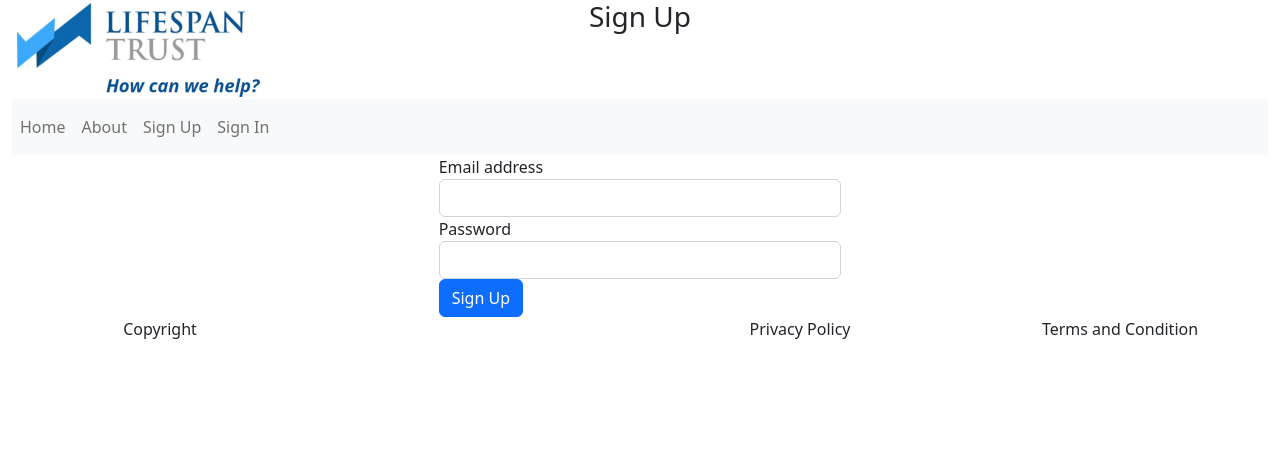
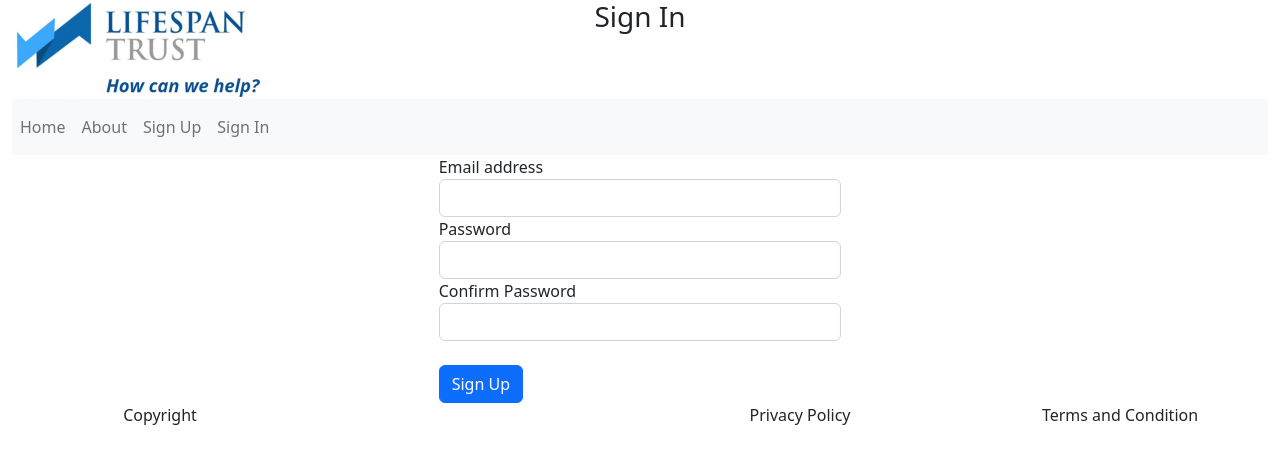
Before and after one commit to andrehewitt29/SleepData, a React (Create React App) app in the folder client/: page /signup in a window 1280 px wide. Shown: the top 464 px of the page. Built offline with nearby package versions, Linux system fonts and the light colour scheme.

Commit message:
Adjusted Format Of Pages

```diff
--- a/client/package.json
+++ b/client/package.json
@@ -8,6 +8,7 @@
     "@testing-library/react": "^13.4.0",
     "@testing-library/user-event": "^13.5.0",
     "bootstrap": "^5.2.3",
+    "firebase": "^9.22.0",
     "react": "^18.2.0",
     "react-bootstrap": "^2.7.4",
     "react-dom": "^18.2.0",
--- /dev/null
+++ b/client/src/components/SignInform.jsx
@@ -0,0 +1,26 @@
+import React from "react";
+
+function SignInForm(){
+    return(
+        <div class="row">
+                <div class="col-md-4"/>
+                <div class="col-md-4">
+                    <form>
+                        <div class="form-group">
+                            <label for="InputEmail">Email address</label>
+                            <input type="email" class="form-control" id="InputEmail" />
+                        </div>
+                        <div class="form-group">
+                            <label for="InputPassword">Password</label>
+                            <input type="password" class="form-control" id="InputPassword" />
+                        </div>
+                        <br/>
+                        <button type="submit" class="btn btn-primary">Sign Up</button>
+                    </form>
+                </div>
+                <div class="col-md-4"/>
+            </div>
+    )
+}
+
+export default SignInForm;
--- /dev/null
+++ b/client/src/components/SignUpForm.jsx
@@ -0,0 +1,30 @@
+import React from "react";
+
+function SignUpForm(){
+    return(
+        <div class="row">
+                <div class="col-md-4"/>
+                <div class="col-md-4">
+                    <form>
+                        <div class="form-group">
+                            <label for="InputEmail">Email address</label>
+                            <input type="email" class="form-control" id="InputEmail" />
+                        </div>
+                        <div class="form-group">
+                            <label for="InputPassword">Password</label>
+                            <input type="password" class="form-control" id="InputPassword" />
+                        </div>
+                        <div class="form-group">
+                            <label for="InputPassword">Confirm Password</label>
+                            <input type="password" class="form-control" id="InputPassword" />
+                        </div>
+                        <br/>
+                        <button type="submit" class="btn btn-primary">Sign Up</button>
+                    </form>
+                </div>
+                <div class="col-md-4"/>
+            </div>
+    )
+}
+
+export default SignUpForm;
--- a/client/src/pages/About.jsx
+++ b/client/src/pages/About.jsx
@@ -6,6 +6,10 @@ function Home() {
     return (
         <div class="container-fluid">
             {Header("About")}
+            <div>
+                This is the about page, all information about purpose of this application will go here.
+
+            </div>
             <Footer />
         </div>
     );
--- a/client/src/pages/SignIn.jsx
+++ b/client/src/pages/SignIn.jsx
@@ -1,28 +1,12 @@
 import React from 'react';
 import Header from '../components/Header';
 import Footer from '../components/Footer';
-
+import SignInForm from '../components/SignInform';
 function SignIn() {
     return (
         <div class="container-fluid">
             {Header("Sign In")}
-            <div class="row">
-                <div class="col-md-4"/>
-                <div class="col-md-4">
-                    <form>
-                        <div class="form-group">
-                            <label for="InputEmail">Email address</label>
-                            <input type="email" class="form-control" id="InputEmail" />
-                        </div>
-                        <div class="form-group">
-                            <label for="InputPassword">Password</label>
-                            <input type="password" class="form-control" id="InputPassword" />
-                        </div>
-                        <button type="submit" class="btn btn-primary">Sign Up</button>
-                    </form>
-                </div>
-                <div class="col-md-4"/>
-            </div>
+            {SignInForm()}
             <Footer />
         </div>
     );
--- a/client/src/pages/SignUp.jsx
+++ b/client/src/pages/SignUp.jsx
@@ -1,28 +1,12 @@
 import React from 'react';
 import Header from '../components/Header';
 import Footer from '../components/Footer';
-
+import SignInForm from '../components/SignUpForm';
 function SignUp() {
     return (
         <div class="container-fluid">
-            {Header("Sign Up")}
-            <div class="row">
-                <div class="col-md-4"/>
-                <div class="col-md-4">
-                    <form>
-                        <div class="form-group">
-                            <label for="InputEmail">Email address</label>
-                            <input type="email" class="form-control" id="InputEmail" />
-                        </div>
-                        <div class="form-group">
-                            <label for="InputPassword">Password</label>
-                            <input type="password" class="form-control" id="InputPassword" />
-                        </div>
-                        <button type="submit" class="btn btn-primary">Sign Up</button>
-                    </form>
-                </div>
-                <div class="col-md-4"/>
-            </div>
+            {Header("Sign In")}
+            {SignInForm()}
             <Footer />
         </div>
     );
```
Also changed, not shown: 1 other file (tests, documents, lock files or other folders).
